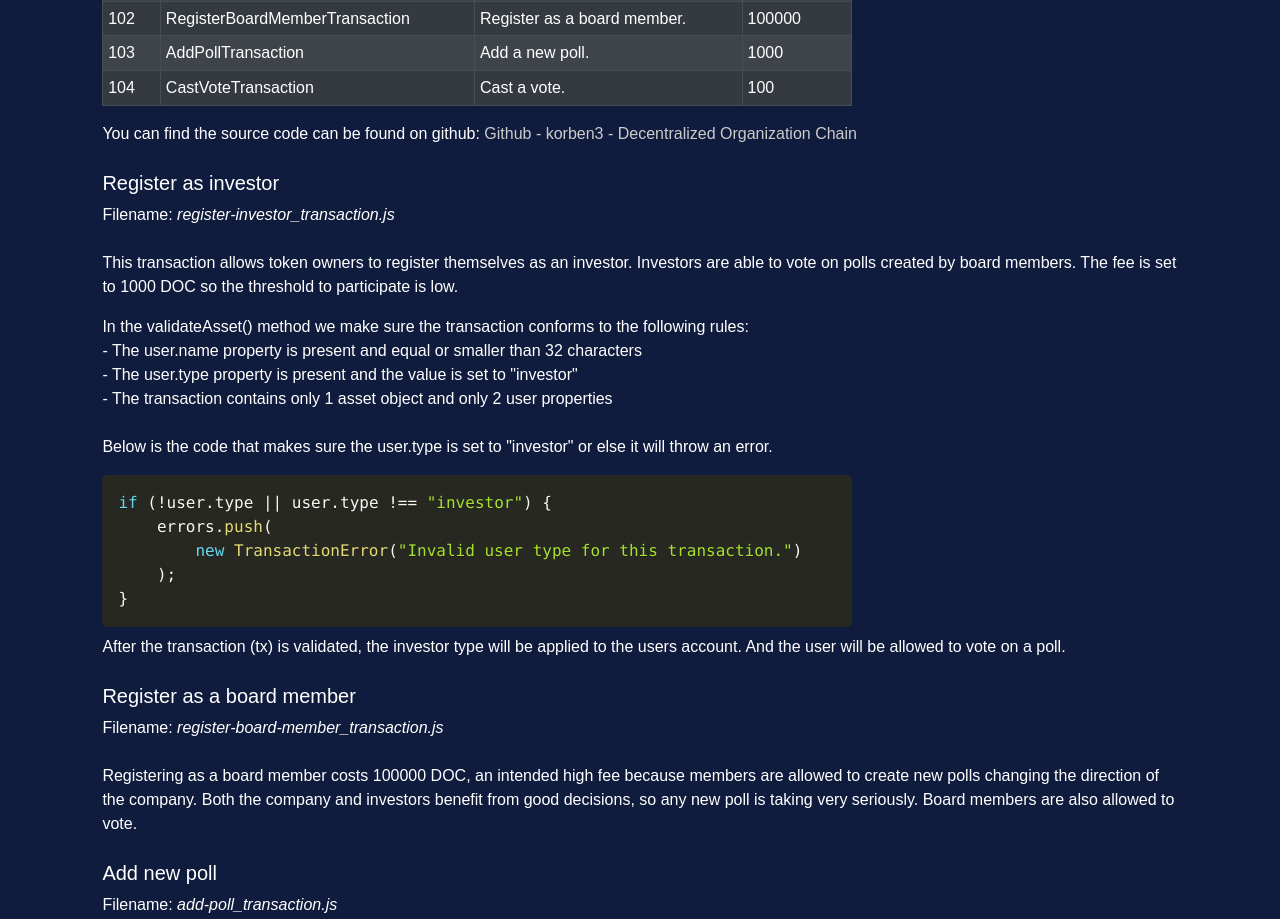
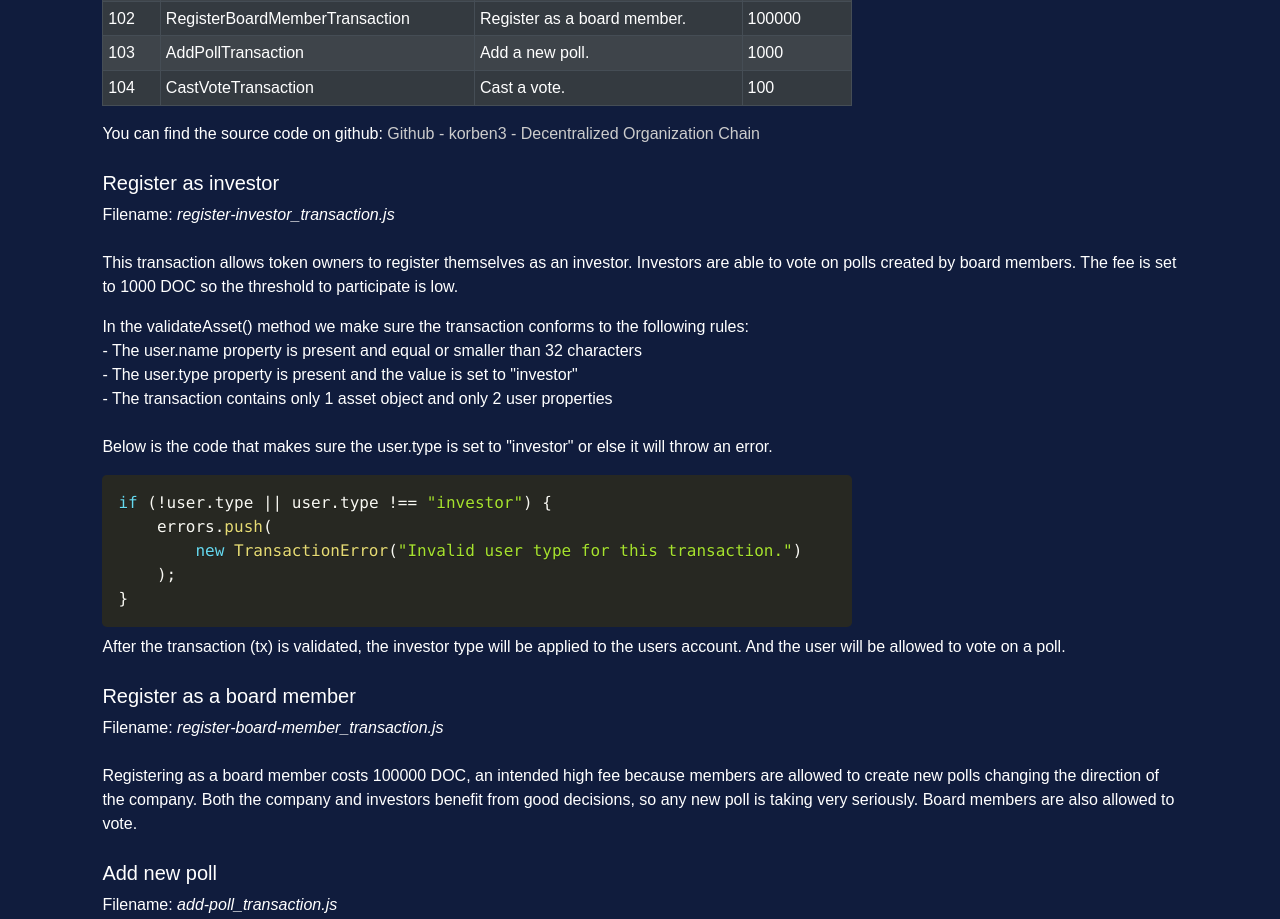
Before and after one commit to Korben3/Decentralized-Organization-Chain, a React (Create React App) app in the folder client/: page /info in a window 1280 px wide. Shown: the part 2979-3898 px from the top of the page. Built offline with nearby package versions, Linux system fonts and the light colour scheme; what @liskhq/lisk-api-client would draw is missing.

Commit message:
fix: typo

```diff
--- a/client/src/components/Info.js
+++ b/client/src/components/Info.js
@@ -178,7 +178,7 @@ const Info = () => {
         </tbody>
       </Table>
       <p>
-        You can find the source code can be found on github:{" "}
+        You can find the source code on github:{" "}
         <a href="https://github.com/Korben3/Decentralized-Organization-Chain">
           Github - korben3 - Decentralized Organization Chain
         </a>
```
